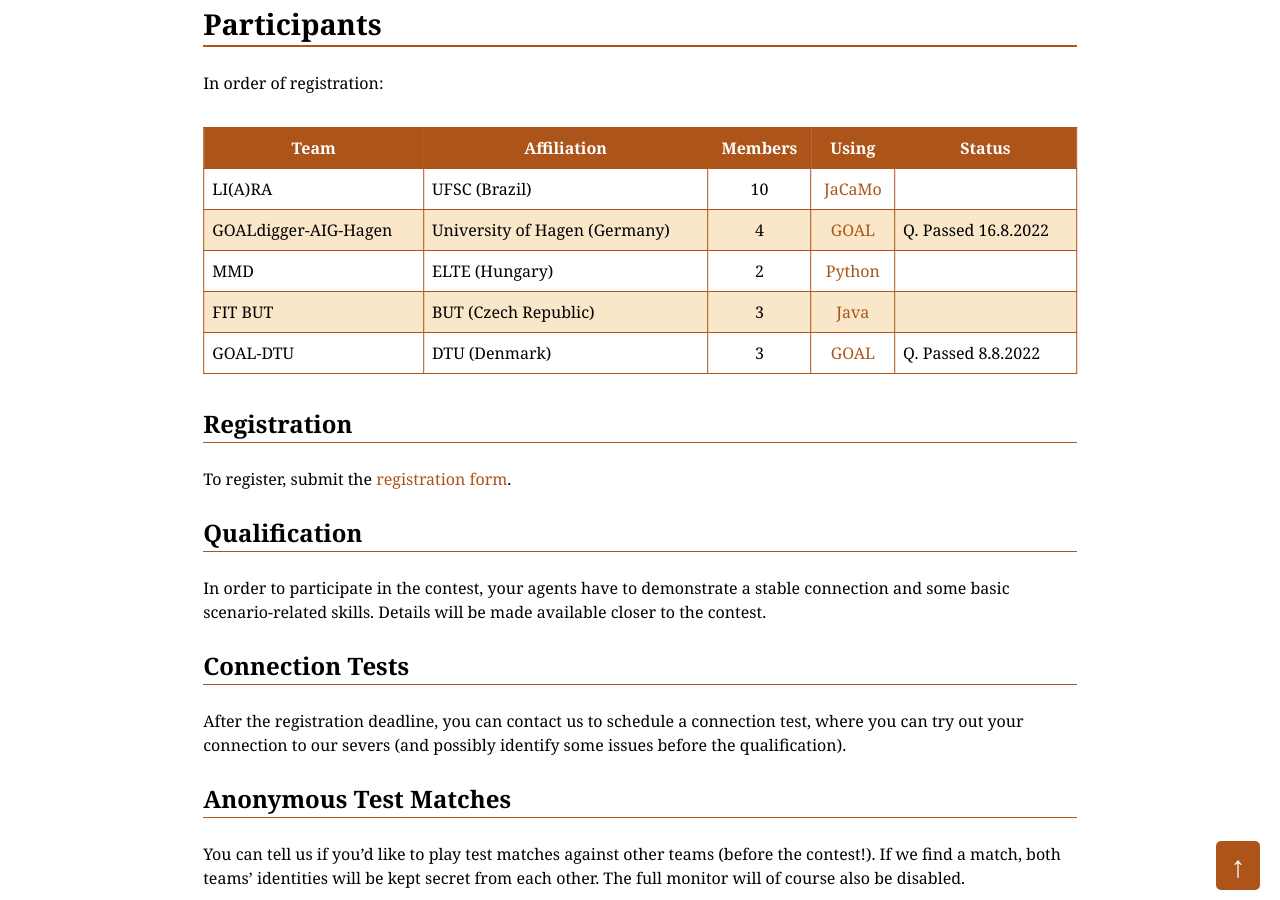
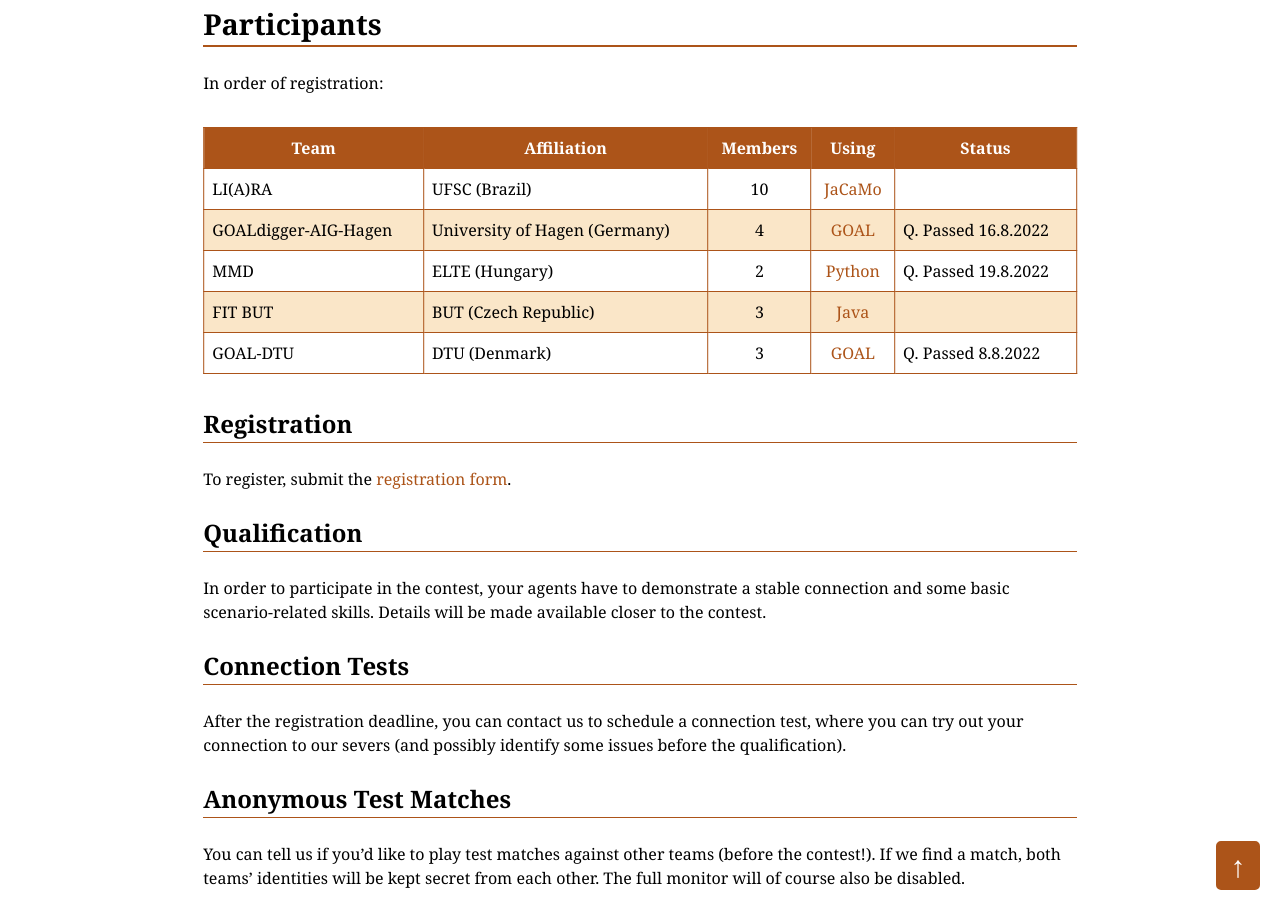
Before and after one commit to agentcontest/agentcontest.github.io, a Jekyll site: the page built from 2022/index.md, in a window 1280 px wide and 900 px high, scrolled down 1436 px. Built offline with Jekyll 4.4.1, drawn with Linux system fonts in a browser that asks for light colours.

Commit message:
Update index.md
MMD qualified.

```diff
--- a/2022/index.md
+++ b/2022/index.md
@@ -40,7 +40,7 @@ Team | Affiliation | Members | Using | Status
 --- | --- | :---: | :---: | ---
 LI(A)RA | UFSC (Brazil) | 10 | [JaCaMo](http://jacamo.sourceforge.net/) |
 GOALdigger-AIG-Hagen | University of Hagen (Germany) | 4 | [GOAL](https://goalapl.atlassian.net/wiki/) | Q. Passed 16.8.2022
-MMD | ELTE (Hungary) | 2 | [Python](https://www.python.org/) |
+MMD | ELTE (Hungary) | 2 | [Python](https://www.python.org/) | Q. Passed 19.8.2022
 FIT BUT | BUT (Czech Republic) | 3 | [Java](https://www.java.com/) |
 GOAL-DTU | DTU (Denmark) | 3 | [GOAL](https://goalapl.atlassian.net/wiki/) | Q. Passed 8.8.2022
 
```
